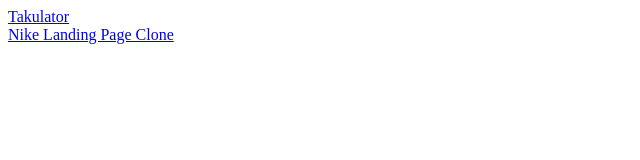
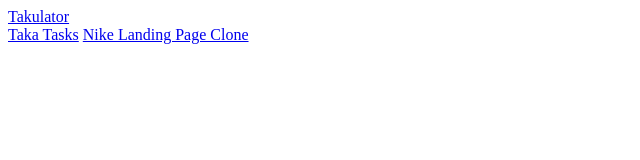
Before and after one commit to AKThu/AKThu, a plain HTML site: page index.html in a window 1280 px wide. Shown: the whole page, without its empty margins (0-640 px from the left). Drawn offline with Linux system fonts and the light colour scheme.

Commit message:
Taka Tasks added

```diff
--- a/index.html
+++ b/index.html
@@ -7,6 +7,7 @@
 </head>
 <body>
     <a href="https://takulator.netlify.app/">Takulator</a> <br/>
+    <a href="https://taka-tasks.vercel.app/">Taka Tasks</a>
     <a href="https://nike-002.netlify.app/">Nike Landing Page Clone</a>
 </body>
 </html>
```
